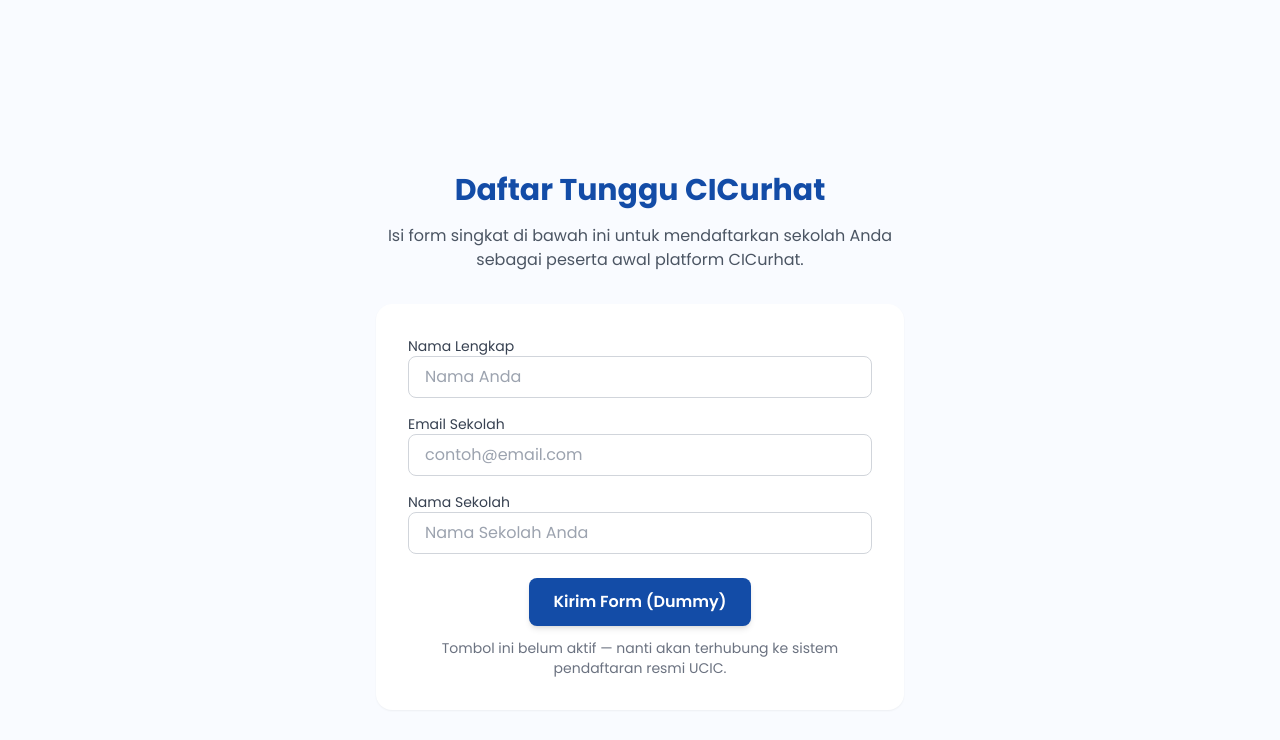
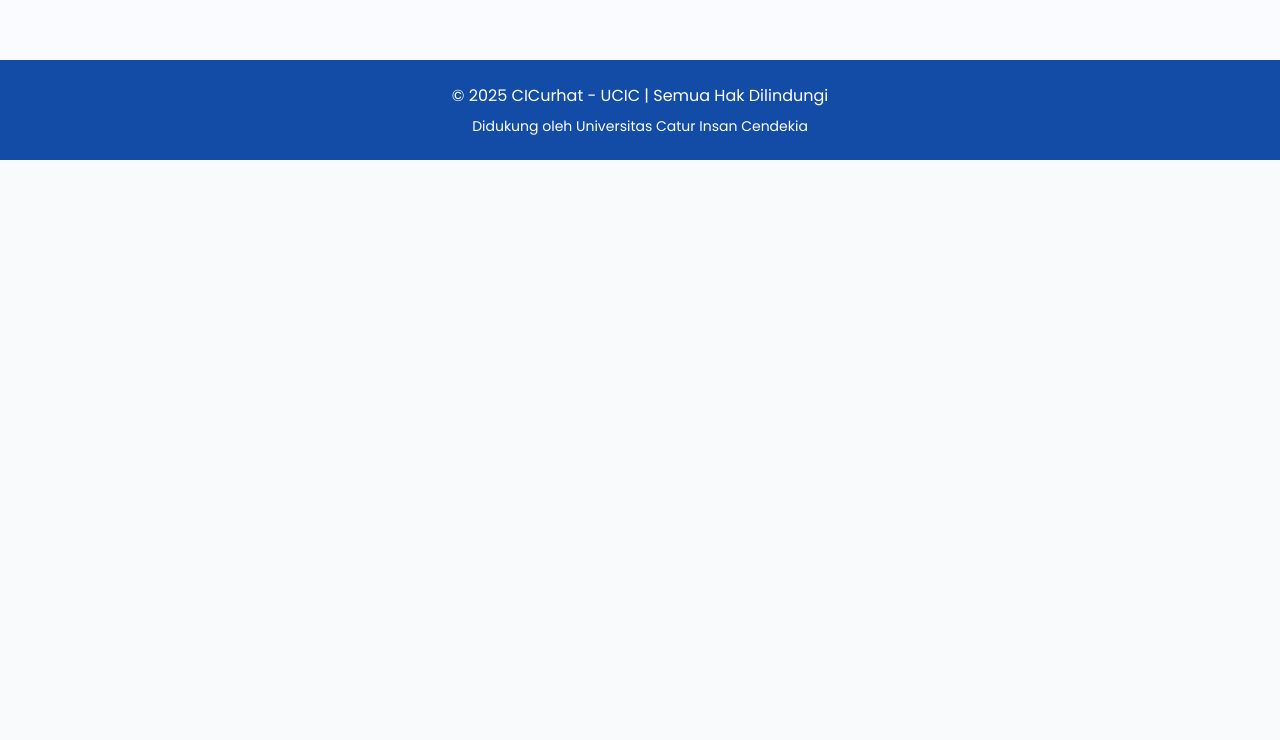
Before and after one commit to FadliArifRamadan/cicurhat, a website: page index.html in a window 1280 px wide. Shown: the part 3980-4720 px from the top of the page. After the commit the page ends 4140 px from the top, so only its background shows below. Drawn offline with Linux system fonts and the light colour scheme.

Commit message:
finalisasi website cicurhat

```diff
--- a/index.html
+++ b/index.html
@@ -11,6 +11,14 @@
     <link
       href="https://fonts.googleapis.com/css2?family=Poppins:wght@300;400;600;700&display=swap"
       rel="stylesheet"
+    />
+
+    <!-- Favicon -->
+    <link
+      rel="icon"
+      type="image/png"
+      sizes="512x512"
+      href="./assets/favicon.png"
     />
 
     <!-- Tailwind CSS -->
@@ -122,7 +130,7 @@
         </ul>
 
         <a
-          href="#daftar"
+          href="#"
           class="hidden md:inline-block bg-ucic-blue text-white px-4 py-2 rounded-lg hover:bg-[#103d89] text-sm transition"
         >
           Pre-Register
@@ -156,7 +164,7 @@
               Gratis dari UCIC.
             </p>
             <a
-              href="#daftar"
+              href="#"
               class="bg-ucic-blue text-white px-6 py-3 rounded-lg shadow-md hover:shadow-lg hover:-translate-y-1 transition font-semibold"
             >
               Amankan Slot Sekolah Anda
@@ -479,75 +487,6 @@
         </div>
       </section>
 
-      <!-- Pre-Register Form -->
-      <section id="daftar" class="py-28 bg-[#f9fbff] fade-in">
-        <div class="max-w-xl mx-auto text-center px-6">
-          <h3 class="text-2xl md:text-3xl font-bold text-ucic-blue mb-4">
-            Daftar Tunggu CICurhat
-          </h3>
-          <p class="text-gray-600 mb-8">
-            Isi form singkat di bawah ini untuk mendaftarkan sekolah Anda
-            sebagai peserta awal platform CICurhat.
-          </p>
-
-          <form class="bg-white rounded-2xl shadow-sm p-8 space-y-4 text-left">
-            <div>
-              <label for="nama" class="block text-sm font-medium text-gray-700"
-                >Nama Lengkap</label
-              >
-              <input
-                id="nama"
-                type="text"
-                placeholder="Nama Anda"
-                class="w-full border border-gray-300 rounded-lg px-4 py-2 focus:outline-none focus:ring-2 focus:ring-ucic-blue"
-                required
-              />
-            </div>
-
-            <div>
-              <label for="email" class="block text-sm font-medium text-gray-700"
-                >Email Sekolah</label
-              >
-              <input
-                id="email"
-                type="email"
-                placeholder="contoh@email.com"
-                class="w-full border border-gray-300 rounded-lg px-4 py-2 focus:outline-none focus:ring-2 focus:ring-ucic-blue"
-                required
-              />
-            </div>
-
-            <div>
-              <label
-                for="sekolah"
-                class="block text-sm font-medium text-gray-700"
-                >Nama Sekolah</label
-              >
-              <input
-                id="sekolah"
-                type="text"
-                placeholder="Nama Sekolah Anda"
-                class="w-full border border-gray-300 rounded-lg px-4 py-2 focus:outline-none focus:ring-2 focus:ring-ucic-blue"
-                required
-              />
-            </div>
-
-            <div class="text-center pt-2">
-              <button
-                type="button"
-                class="bg-ucic-blue text-white px-6 py-3 rounded-lg shadow-md hover:shadow-lg hover:translate-y-[-2px] active:translate-y-[1px] transition-all duration-200 font-semibold"
-              >
-                Kirim Form (Dummy)
-              </button>
-              <p class="text-sm text-gray-500 mt-3">
-                Tombol ini belum aktif — nanti akan terhubung ke sistem
-                pendaftaran resmi UCIC.
-              </p>
-            </div>
-          </form>
-        </div>
-      </section>
-
       <!-- Footer -->
       <footer class="bg-ucic-blue text-white text-center py-6">
         <p class="font-medium">© 2025 CICurhat - UCIC | Semua Hak Dilindungi</p>
```
Also changed, not shown: dist/styles.css.
